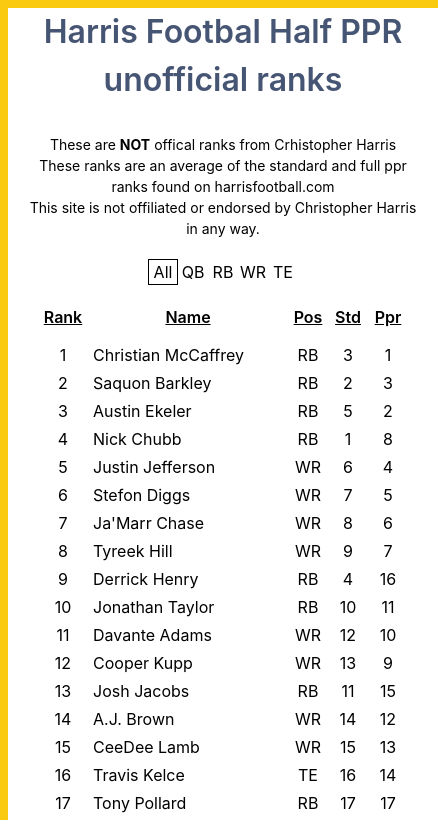
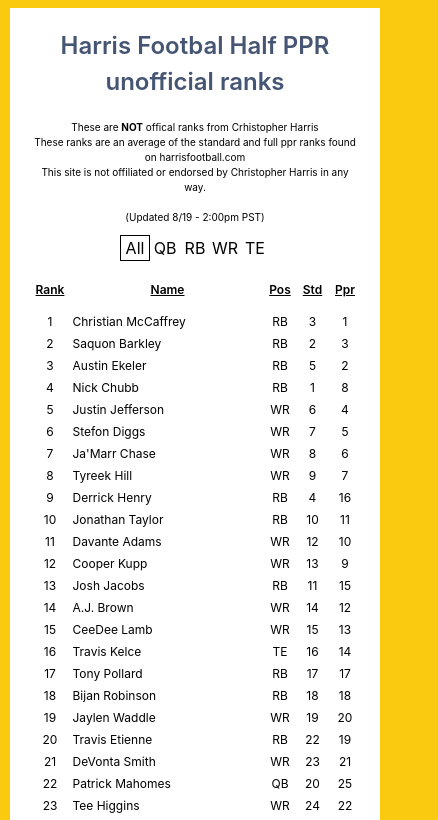
Before and after one commit to travman89/HarrisHalfPPR, a React (Vite) app: page / in a window 390 px wide. Shown: the top 820 px of the page, 438 px wide, since content can reach past the window. Built offline with nearby package versions, Linux system fonts and the light colour scheme.

Commit message:
Add responsive styling

```diff
--- a/src/Home/components.tsx
+++ b/src/Home/components.tsx
@@ -2,30 +2,43 @@ import styled from "styled-components";
 
 const Container = styled.div`
   width: 800px;
-  max-width: 100vw;
+  max-width: calc(100vw - 60px);
   padding: 0 20px 40px;
   margin: 0 auto;
   overflow: hidden;
   background-color: white;
+  @media (max-width: 440px) {
+    width: 100%;
+  }
 `;
 
 const Heading = styled.div`
   font-weight: 600;
   font-size: 32px;
   text-align: center;
-  padding-bottom: 30px;
+  padding: 20px 0;
   color: rgba(35, 52, 88, 0.84);
+  @media (max-width: 440px) {
+    font-size: 24px;
+  }
 `;
 
 const Disclaimer = styled.div`
   text-align: center;
-  font-size: 14px;
-  padding-bottom: 20px;
+  font-size: 12px;
+  padding-bottom: 15px;
+  @media (max-width: 440px) {
+    font-size: 10px;
+  }
 `;
 
 const Updated = styled.div`
   font-size: 14px;
-  padding-bottom: 30px;
+  padding-bottom: 10px;
+  text-align: center;
+  @media (max-width: 440px) {
+    font-size: 10px;
+  }
 `;
 
 const RankRow = styled.div`
@@ -35,6 +48,11 @@ const RankRow = styled.div`
   max-width: 100%;
   justify-content: space-between;
   padding-bottom: 4px;
+  @media (max-width: 440px) {
+    div {
+      font-size: 12px;
+    }
+  }
 `;
 const Rank = styled.div`
   width: 40px;
--- a/src/Home/index.tsx
+++ b/src/Home/index.tsx
@@ -13,6 +13,7 @@ import {
   Position,
   PositionRow,
   PositionButton,
+  Updated,
 } from "./components.js";
 
 const Home = () => {
@@ -63,6 +64,7 @@ const Home = () => {
         harrisfootball.com <br /> This site is not offiliated or endorsed by
         Christopher Harris in any way.
       </Disclaimer>
+      <Updated>(Updated 8/19 - 2:00pm PST)</Updated>
       <PositionRow>
         <PositionButton
           style={{ border: getUnderline("all") ? "1px solid" : "none" }}
```
